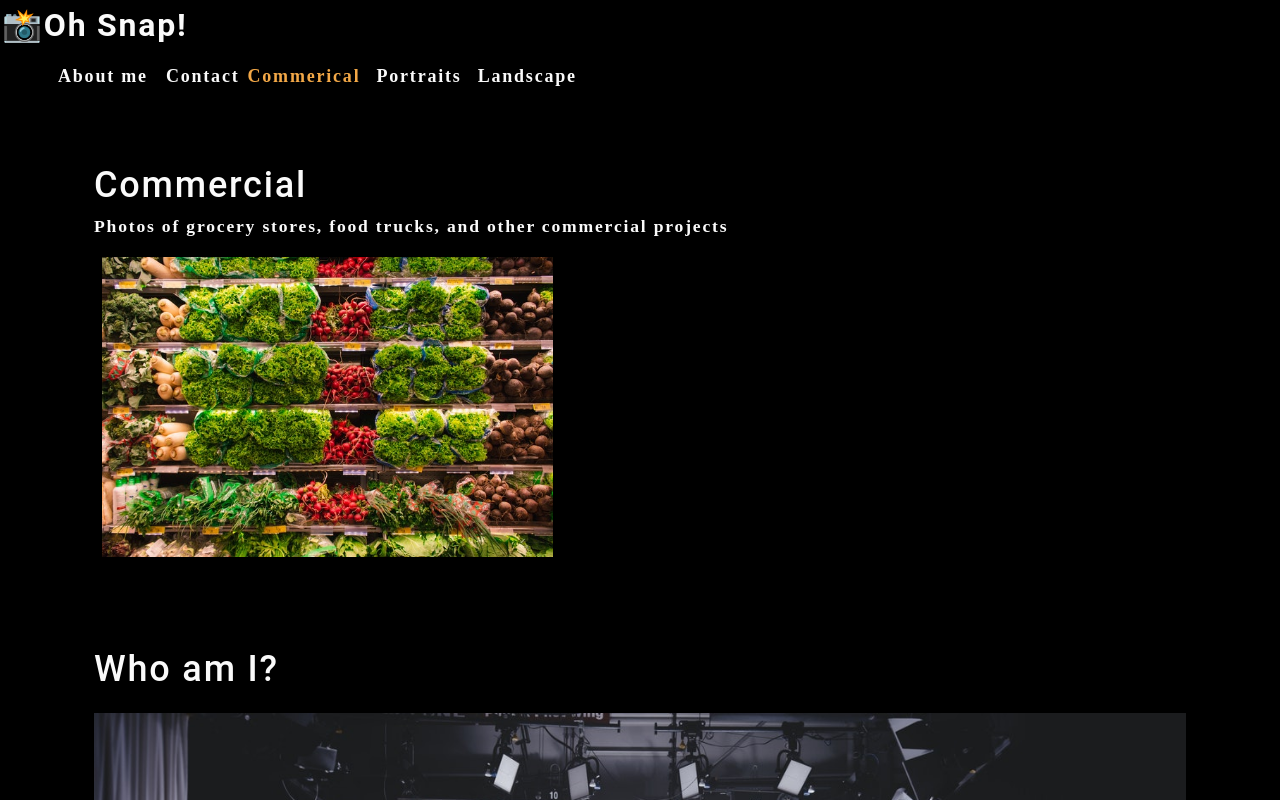
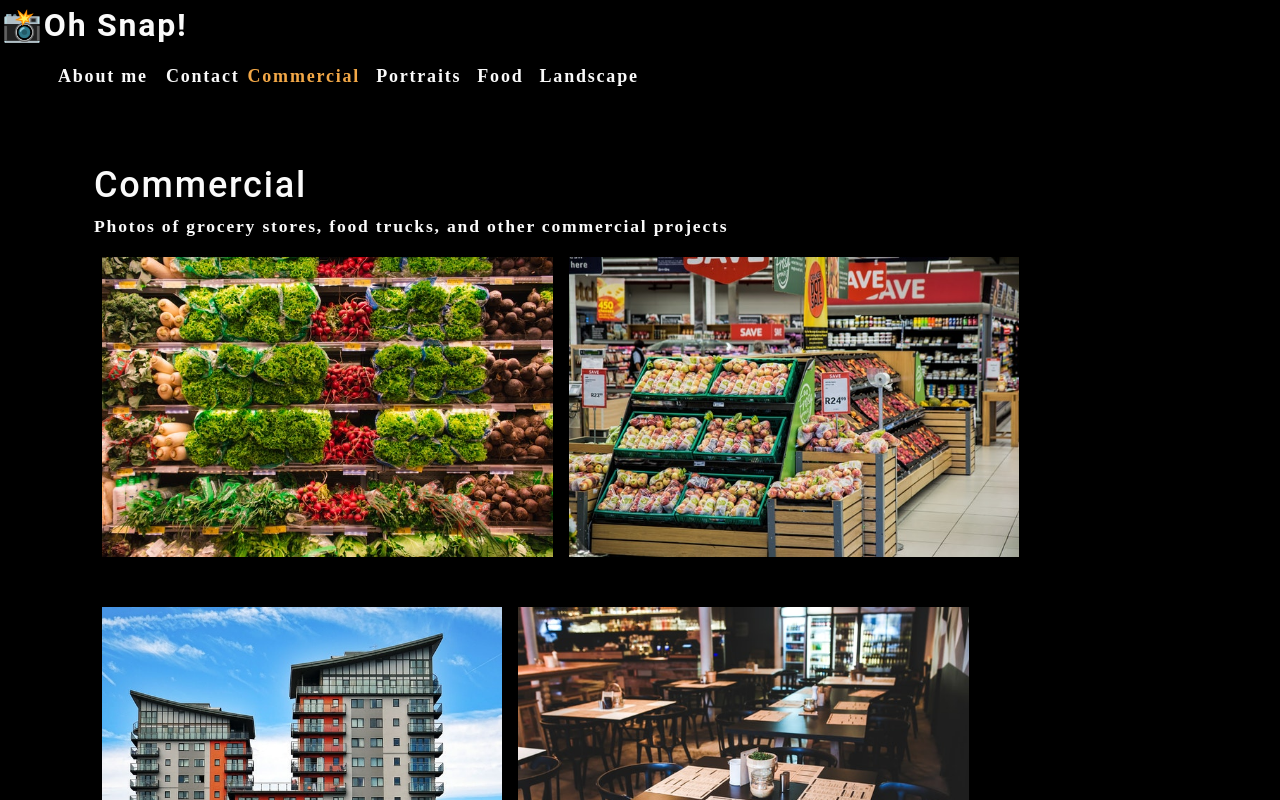
Before and after one commit to jakelauterstein/photography-portfolio-demo, a React (Create React App) app: page / in a window 1280 px wide. Shown: the top 800 px of the page. Built offline with nearby package versions, Linux system fonts and the light colour scheme.

Commit message:
added photo gallery

```diff
--- a/src/App.js
+++ b/src/App.js
@@ -1,42 +1,31 @@
-import './App.css';
 import React, { useState } from 'react';
+import Nav from './components/Nav';
 import About from './components/About';
-import Nav from './components/Nav';
 import Gallery from './components/Gallery';
 
 function App() {
-
   const [categories] = useState([
     {
-        name: "commerical",
-        description:
-        "Photos of grocery stores, food trucks, and other commercial projects"
+      name: 'commercial',
+      description: 'Photos of grocery stores, food trucks, and other commercial projects',
     },
-    {
-        name: "portraits",
-        description:
-        "Portraits of people in my life"
-    },
-    {
-        name: "landscape",
-        description:
-        "Fields, farmhouses, waterfalls, and the beauty of nature"
-    }
-]);
-const [currentCategory, setCurrentCategory] = useState(categories[0])
+    { name: 'portraits', description: 'Portraits of people in my life' },
+    { name: 'food', description: 'Delicious delicacies' },
+    { name: 'landscape', description: 'Fields, farmhouses, waterfalls, and the beauty of nature' },
+  ]);
+
+  const [currentCategory, setCurrentCategory] = useState(categories[0]);
 
   return (
     <div>
-        <Nav
+      <Nav
         categories={categories}
         setCurrentCategory={setCurrentCategory}
         currentCategory={currentCategory}
-        ></Nav>
+      ></Nav>
       <main>
-        <div>
-        <Gallery></Gallery>
+        <Gallery currentCategory={currentCategory}></Gallery>
         <About></About>
-        </div>
       </main>
     </div>
   );
--- a/src/components/Gallery/index.js
+++ b/src/components/Gallery/index.js
@@ -1,27 +1,15 @@
-import React from 'react'
-import { capitalizeFirstLetter } from '../../utils/helpers'
-import photo from "../../assets/small/commercial/0.jpg"
+import React from 'react';
+import PhotoList from '../PhotoList';
+import { capitalizeFirstLetter } from '../../utils/helpers';
 
-function Gallery(props) {
-    const currentCategory = {
-        name: "commercial",
-        description:
-        "Photos of grocery stores, food trucks, and other commercial projects",
-    };
-
+function Gallery({ currentCategory }) {
+    const { name, description } = currentCategory;
     return (
-        <section>
-            <h1>{capitalizeFirstLetter(currentCategory.name)}</h1>
-            <p>{currentCategory.description}</p>
-            <div className="flex-row">
-                <img
-                src={photo} alt="commercial photograph"
-                className="img-thumbnail mx-1"
-                />
-            </div>
-        </section>
-
-    )
+    <section>
+      <h1 data-testid="h1tag">{capitalizeFirstLetter(name)}</h1>
+      <p>{description}</p>
+      <PhotoList category={currentCategory.name} />
+    </section>
+  );
 }
-
-export default Gallery
+export default Gallery;
--- /dev/null
+++ b/src/components/PhotoList/index.js
@@ -0,0 +1,121 @@
+import React, { useState } from 'react';
+
+const PhotoList = ({ category }) => {
+
+  const [photos] = useState([
+    {
+      name: 'Grocery aisle',
+      category: 'commercial',
+      description: 'Lorem ipsum dolor sit amet, consectetur adipiscing elit. Nunc ultricie',
+    },
+    {
+      name: 'Grocery booth',
+      category: 'commercial',
+      description: 'Lorem ipsum dolor sit amet, consectetur adipiscing elit. Nunc ultricie',
+    },
+    {
+      name: 'Building exterior',
+      category: 'commercial',
+      description: 'Lorem ipsum dolor sit amet, consectetur adipiscing elit. Nunc ultricie',
+    },
+    {
+      name: 'Restaurant table',
+      category: 'commercial',
+      description: 'Lorem ipsum dolor sit amet, consectetur adipiscing elit. Nunc ultricie',
+    },
+    {
+      name: 'Cafe interior',
+      category: 'commercial',
+      description: 'Lorem ipsum dolor sit amet, consectetur adipiscing elit. Nunc ultricie',
+    },
+    {
+      name: 'Cat green eyes',
+      category: 'portraits',
+      description: 'Lorem ipsum dolor sit amet, consectetur adipiscing elit. Nunc ultricie',
+    },
+    {
+      name: 'Green parrot',
+      category: 'portraits',
+      description: 'Lorem ipsum dolor sit amet, consectetur adipiscing elit. Nunc ultricie',
+    },
+    {
+      name: 'Yellow macaw',
+      category: 'portraits',
+      description: 'Lorem ipsum dolor sit amet, consectetur adipiscing elit. Nunc ultricie',
+    },
+    {
+      name: 'Pug smile',
+      category: 'portraits',
+      description: 'Lorem ipsum dolor sit amet, consectetur adipiscing elit. Nunc ultricie',
+    },
+    {
+      name: 'Pancakes',
+      category: 'food',
+      description: 'Lorem ipsum dolor sit amet, consectetur adipiscing elit. Nunc ultricie',
+    },
+    {
+      name: 'Burrito',
+      category: 'food',
+      description: 'Lorem ipsum dolor sit amet, consectetur adipiscing elit. Nunc ultricie',
+    },
+    {
+      name: 'Scallop pasta',
+      category: 'food',
+      description: 'Lorem ipsum dolor sit amet, consectetur adipiscing elit. Nunc ultricie',
+    },
+    {
+      name: 'Burger',
+      category: 'food',
+      description: 'Lorem ipsum dolor sit amet, consectetur adipiscing elit. Nunc ultricie',
+    },
+    {
+      name: 'Fruit bowl',
+      category: 'food',
+      description: 'Lorem ipsum dolor sit amet, consectetur adipiscing elit. Nunc ultricie',
+    },
+    {
+      name: 'Green river',
+      category: 'landscape',
+      description: 'Lorem ipsum dolor sit amet, consectetur adipiscing elit. Nunc ultricie',
+    },
+    {
+      name: 'Docks',
+      category: 'landscape',
+      description: 'Lorem ipsum dolor sit amet, consectetur adipiscing elit. Nunc ultricie',
+    },
+    {
+      name: 'Panoramic village by sea',
+      category: 'landscape',
+      description: 'Lorem ipsum dolor sit amet, consectetur adipiscing elit. Nunc ultricie',
+    },
+    {
+      name: 'Domestic landscape',
+      category: 'landscape',
+      description: 'Lorem ipsum dolor sit amet, consectetur adipiscing elit. Nunc ultricie',
+    },
+    {
+      name: 'Park bench',
+      category: 'landscape',
+      description: 'Lorem ipsum dolor sit amet, consectetur adipiscing elit. Nunc ultricie',
+    },
+  ]);
+
+  const currentPhotos = photos.filter((photo) => photo.category === category);
+
+  return (
+    <div>
+      <div className="flex-row">
+        {currentPhotos.map((image, i) => (
+          <img
+            src={require(`../../assets/small/${category}/${i}.jpg`)}
+            alt={image.name}
+            className="img-thumbnail mx-1"
+            key={image.name}
+          />
+        ))}
+      </div>
+    </div>
+  );
+};
+
+export default PhotoList;
```
